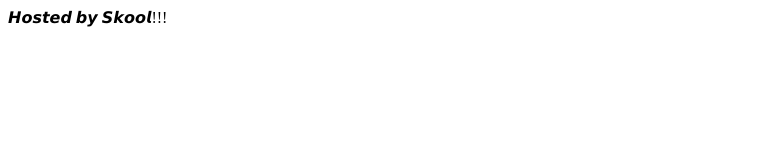
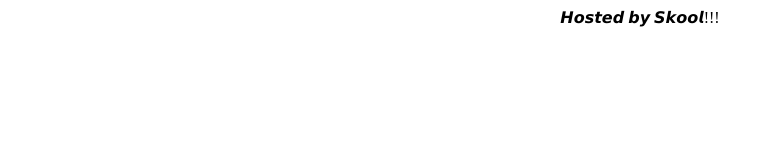
Before and after one commit to CodingHTML-Yusef/bloontd-2-3_, a plain HTML site: page index.html in a window 1280 px wide. Shown: the whole page, without its empty margins (0-773 px from the left). Drawn offline with Linux system fonts and the light colour scheme.

Commit message:
Update index.html

```diff
--- a/index.html
+++ b/index.html
@@ -1,2 +1,2 @@
-<h style="text-align:center">𝙃𝙤𝙨𝙩𝙚𝙙 𝙗𝙮 𝙎𝙠𝙤𝙤𝙡!!!</h>
+<center><h style="text-align:center">𝙃𝙤𝙨𝙩𝙚𝙙 𝙗𝙮 𝙎𝙠𝙤𝙤𝙡!!!</h><center>
 <meta http-equiv="refresh" content="5; URL='https://codinghtml-yusef.github.io/bloonTD-2-3/'" />
```
